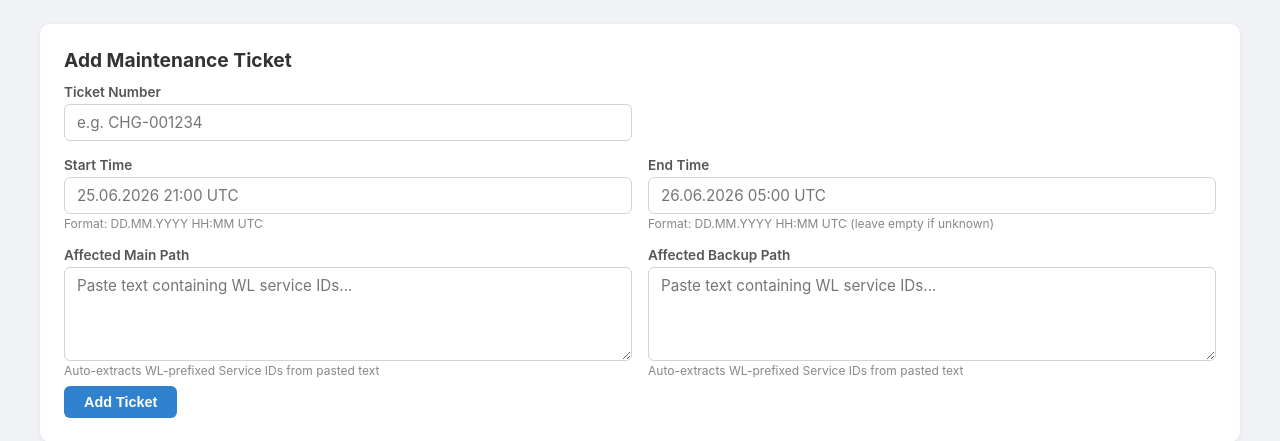
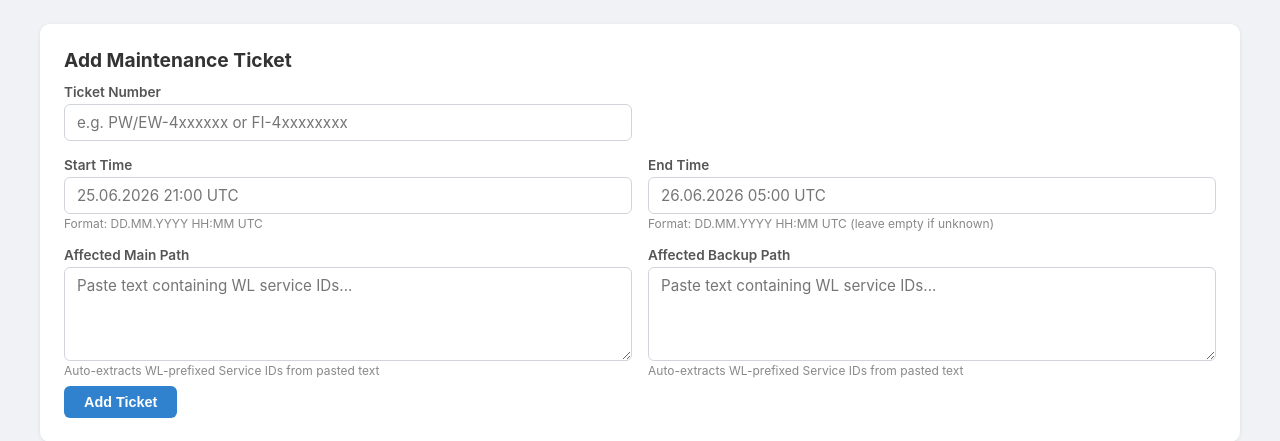
Before and after one commit to Kent0067826/main-and-backup-path, a Flask app: page / in a window 1280 px wide. Shown: the part 55-496 px from the top of the page. Run offline with Flask 3, Linux system fonts and the light colour scheme; data that the repository does not hold is empty.

Commit message:
Update ticket number placeholder to PW/EW/FI format
Co-Authored-By: Claude Opus 4.6 <noreply@anthropic.com>

```diff
--- a/templates/index.html
+++ b/templates/index.html
@@ -124,7 +124,7 @@
       <div class="form-grid">
         <div class="form-group">
           <label>Ticket Number</label>
-          <input type="text" name="ticket_number" required placeholder="e.g. CHG-001234">
+          <input type="text" name="ticket_number" required placeholder="e.g. PW/EW-4xxxxxx or FI-4xxxxxxxx">
         </div>
         <div class="form-group">
         </div>
```
